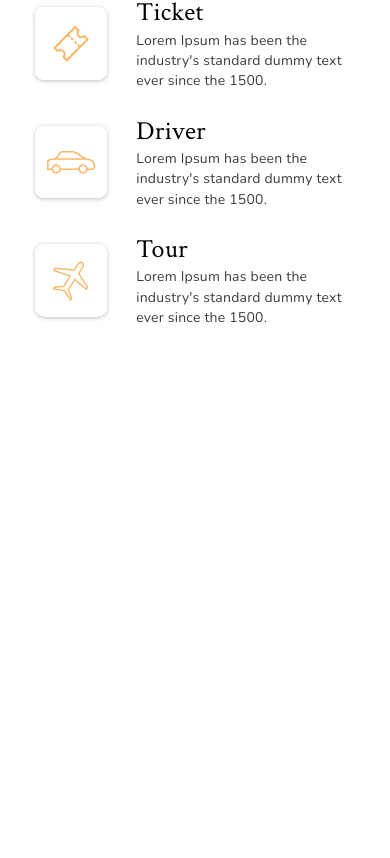
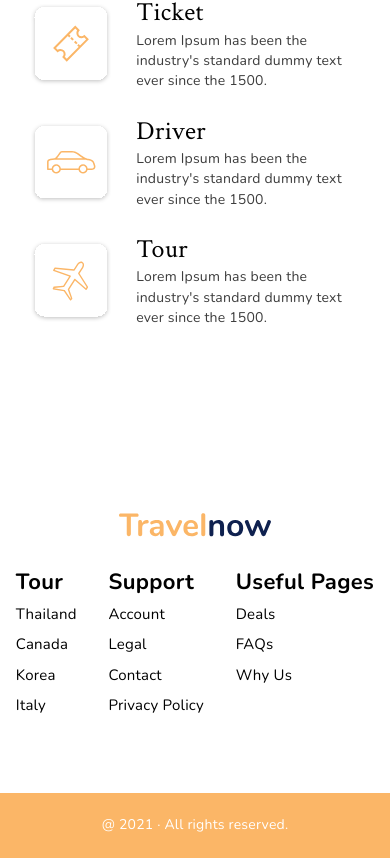
Before and after one commit to luiz2003/learning-web-inforjr, a React (Vite) app in the folder 8 - Travelnow/Travelnow/: page / in a window 390 px wide. Shown: the part 2088-2946 px from the top of the page. Before the commit the page ends 2416 px from the top, so only its background shows below. Built offline with nearby package versions, Linux system fonts and the light colour scheme.

Commit message:
footer done and responsive

```diff
--- /dev/null
+++ b/8 - Travelnow/Travelnow/src/Components/Footer/Footer.jsx
@@ -0,0 +1,70 @@
+import './style.css'
+
+function date(){
+    return new Date().getFullYear().toString();
+}
+
+function Footer() {
+    return (
+
+        <div className = "footer">
+
+            <div className="footer-upper-part">
+
+                <div className="mobile-footer-logo logo">
+                    <img src="images/logo.svg" alt="" />
+                </div>
+                <div className="footer-links">
+
+                    <div className="footer-title">
+                        <img className="logo" src="images/logo.svg" alt="" />
+
+                        <p>Lorem Ipsum has been the industry's standard dummy text ever since the 1500.</p>
+                    </div>
+
+                    <div className="footer-block">
+                        <h2>Tour</h2>
+
+                        <div className="links">
+                            <p>Thailand</p>
+                            <p>Canada</p>
+                            <p>Korea</p>
+                            <p>Italy</p>
+                        </div>
+                    </div>
+
+                    <div className="footer-block">
+                        <h2>Support</h2>
+
+                        <div className="links">
+                            <p>Account</p>
+                            <p>Legal</p>
+                            <p>Contact</p>
+                            <p>Privacy Policy</p>
+                        </div>
+                    </div>
+
+                    <div className="footer-block">
+
+                        <h2>Useful Pages</h2>
+
+                        <div className="links">
+                            <p>Deals</p>
+                            <p>FAQs</p>
+                            <p>Why Us</p>
+                        </div>
+                    </div>
+                </div>
+
+            </div>
+
+            <div className="footer-end">
+                <p id="copyright"> @ {date()} <span id="year"> </span> · All rights reserved.</p>
+
+            </div>
+        </div>
+
+    )
+}
+
+export default Footer
--- /dev/null
+++ b/8 - Travelnow/Travelnow/src/Components/Footer/style.css
@@ -0,0 +1,70 @@
+.footer{
+    margin-top: 185px;
+}
+.logo{
+    width: 153px;
+}
+.mobile-footer-logo{
+    display: none;
+}
+.footer-upper-part{
+    display: flex;
+    justify-content: center;
+    align-items: center;
+    width: 100%;
+}
+.footer-title{
+    display: flex;
+    flex-direction: column;
+    gap: 10px;
+}
+.footer-title p{
+    width: 18vw;
+    font-size: 14px;
+    line-height: 145.2%;
+    letter-spacing: 0.015em;
+    color: #3D3D3D;
+}
+.footer-links{
+    display: flex;
+    width: 100%;
+    justify-content: space-around;
+}
+.footer-end{
+    display: flex;
+    color: white;
+    font-size: 14px;
+    line-height: 145.2%;
+    letter-spacing: 0.015em;
+    width: 100%;
+    justify-content: center;
+    padding: 22px 0;
+    margin-top: 73px;
+    background: #FBB667;
+}
+.footer-block h2{
+    font-size: 22px;
+    line-height: 145.2%;
+    letter-spacing: 0.015em;
+}
+.links{
+    display: flex;
+    flex-direction: column;
+}
+.links p {
+    font-size: 15px;
+    line-height: 202.7%;
+    letter-spacing: 0.015em;
+}
+@media (max-width: 768px) {
+    .footer-upper-part{
+        flex-direction: column;
+        gap: 30px;
+    }
+    .footer-title{
+        display: none;
+    }
+    .mobile-footer-logo{
+        display: flex;
+    }
+}
--- a/8 - Travelnow/Travelnow/src/main.jsx
+++ b/8 - Travelnow/Travelnow/src/main.jsx
@@ -4,6 +4,7 @@ import Header from './Components/Header/Header'
 import Discover from './Components/Discover/Discover'
 import Destination from './Components/Destination/Destination'
 import AboutUs from './Components/AboutUs/AboutUs'
+import Footer from './Components/Footer/Footer'
 
 
 ReactDOM.render(
@@ -12,6 +13,7 @@ ReactDOM.render(
     <Discover />
     <Destination />
     <AboutUs />
+    <Footer/>
   </React.StrictMode>,
   document.getElementById('root')
 )
```
